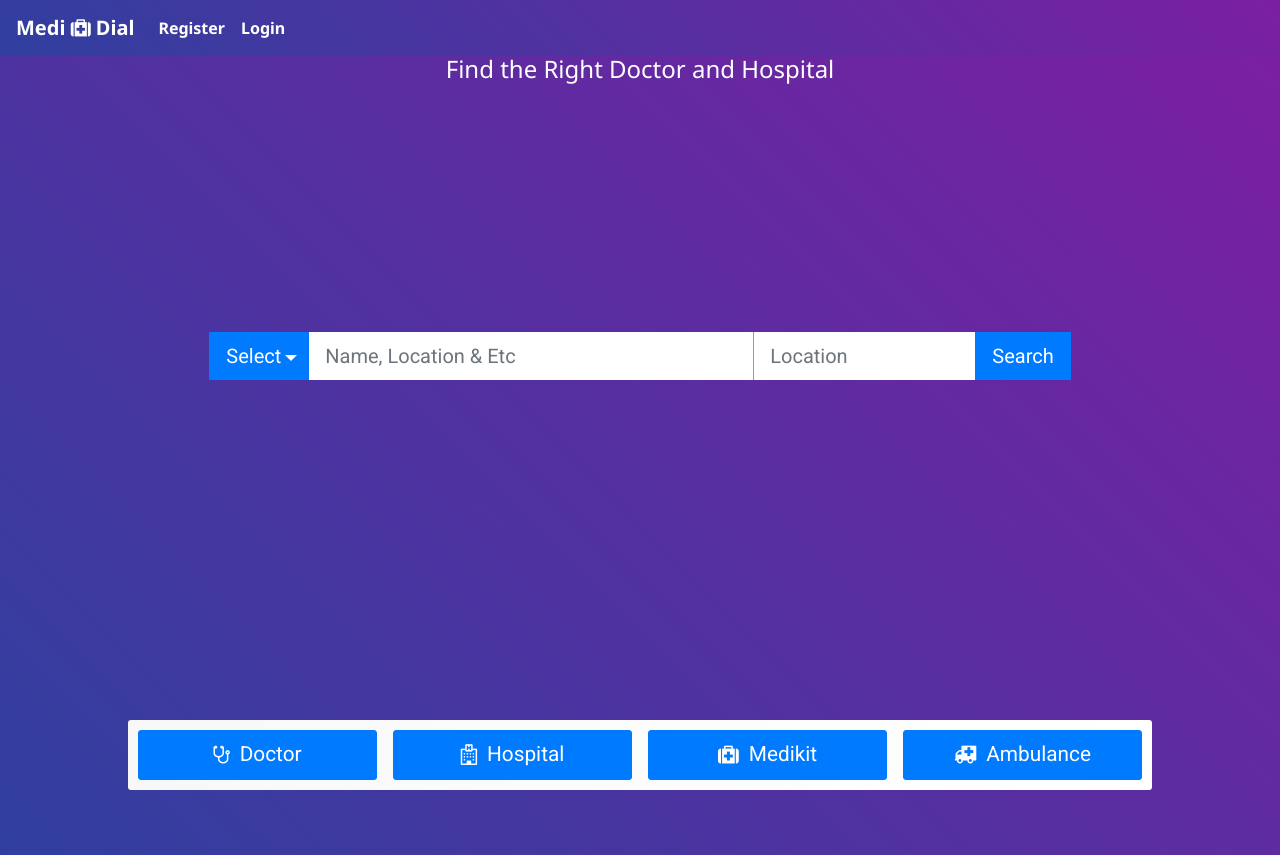
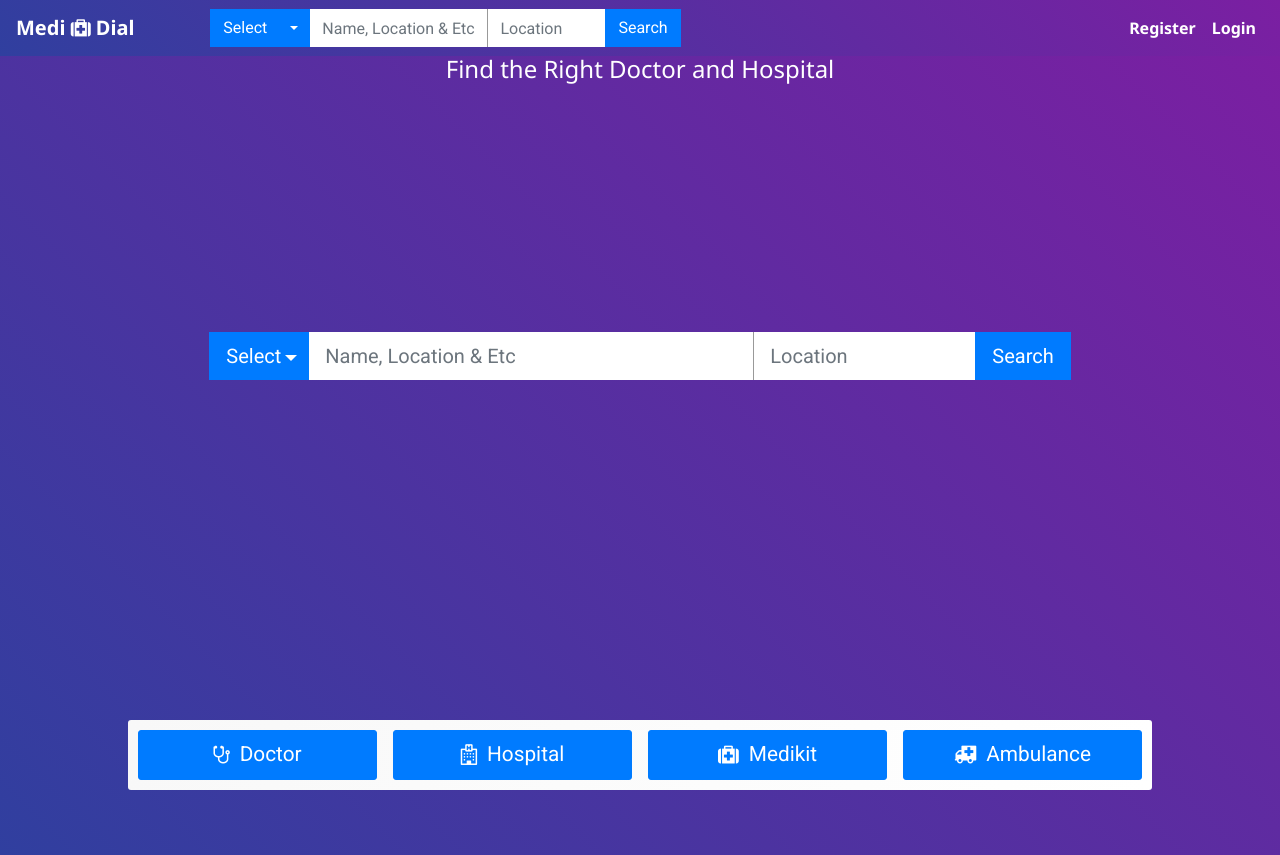
Before and after one commit to Seshuggina/docyard, an Angular app: page / in a window 1280 px wide. Built offline with nearby package versions, Linux system fonts and the light colour scheme.

Commit message:
Navbar toggle changes

```diff
--- a/src/app/shared/navbar/navbar.component.html
+++ b/src/app/shared/navbar/navbar.component.html
@@ -1,6 +1,6 @@
 <nav class="navbar fixed-top navbar-expand-lg navbar-light bg-light">
   <a class="navbar-brand" href="#">Medi <i class="fa fa-medkit"></i> Dial</a>
-  <div class="nav-search" *ngIf="showHideSearch">
+  <div class="nav-search" [ngClass]="{'show': showHideSearch }">
     <form class="main-search form-inline search-border float-left">
       <div class="dropdown">
         <button class="btn btn-primary dropdown-toggle" type="button" id="dropdownMenuButton" data-toggle="dropdown"
--- a/src/app/shared/navbar/navbar.component.scss
+++ b/src/app/shared/navbar/navbar.component.scss
@@ -65,6 +65,12 @@ nav {
       margin-top: 20px;
     }
   }
+  .nav-search {
+    display: none;
+    &.show {
+      display: block;
+    }
+  }
 }
 
 @media (max-width: 768px) {
@@ -104,8 +110,8 @@ nav {
   #toggleSearch {
     display: none;
   }
-  .navbar {
-    flex-flow: inherit;
+  .navbar-nav {
+    justify-content: flex-end;
   }
 }
 @media screen and (max-width: 500px) {
--- a/src/assets/sass/custom/common.scss
+++ b/src/assets/sass/custom/common.scss
@@ -41,6 +41,7 @@
         .form-control {
             border: none;
             width: 100%;
+            height: 38px;
         }
         .dropdown {
             .btn {
```
